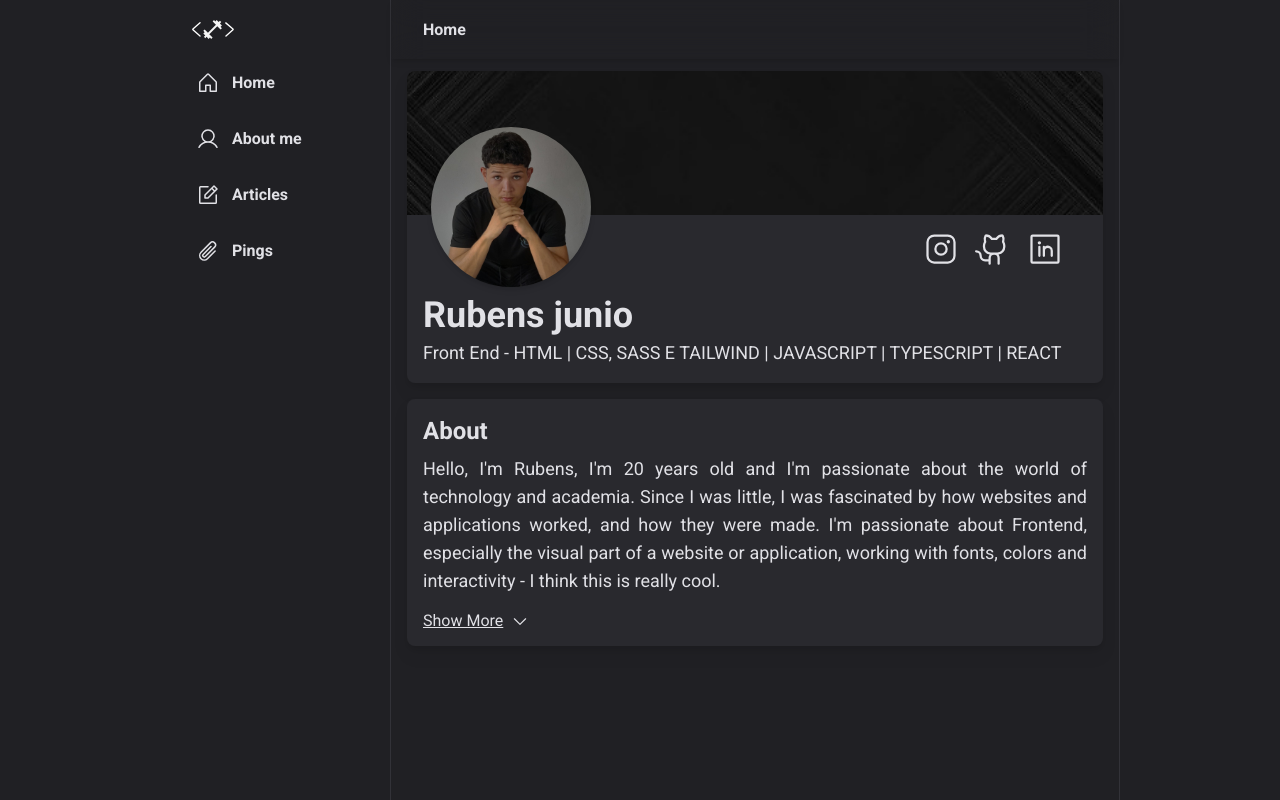
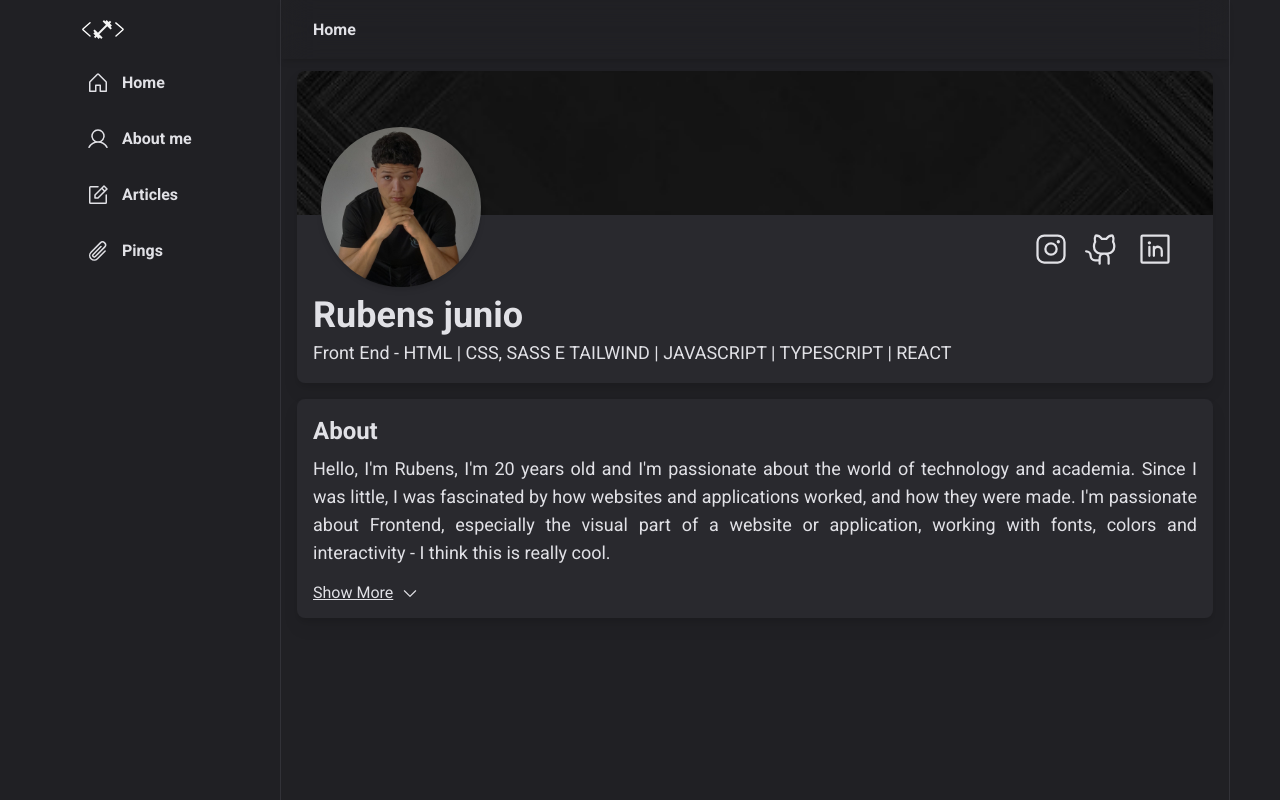
Before and after one commit to Rubensjuniors/app-blog, a Next.js app: page /en/about in a window 1280 px wide. Built offline with nearby package versions, Linux system fonts and the light colour scheme.

Commit message:
refactor: ajuste de tamanho de layout

```diff
--- a/src/app/[lang]/(pages)/about/page.tsx
+++ b/src/app/[lang]/(pages)/about/page.tsx
@@ -28,7 +28,7 @@ const About = () => {
         <Card>
           <div className="relative flex w-full justify-start">
             <Image
-              className="h-32 w-[748px] object-cover sm:h-36 sm:rounded-t-lg"
+              className="h-32 w-[948px] object-cover sm:h-36 sm:rounded-t-lg"
               src={bannerProfile}
               alt="banner"
             />
--- a/src/components/basic/Card/index.tsx
+++ b/src/components/basic/Card/index.tsx
@@ -2,7 +2,7 @@ import { CardProps } from './types'
 
 const Card = ({ children, classNames, title }: CardProps) => (
   <div
-    className={`max-w-[748px] bg-gray-700 drop-shadow-lg sm:rounded-lg ${classNames}`}
+    className={`max-w-[948px] bg-gray-700 drop-shadow-lg sm:rounded-lg ${classNames}`}
   >
     {title && <h1 className="text-xl font-bold sm:text-2xl">{title}</h1>}
     {children}
--- a/src/components/structure/Structor.component.tsx
+++ b/src/components/structure/Structor.component.tsx
@@ -19,7 +19,7 @@ const Structor = ({ children }: StructorProps) => {
     <>
       <div
         data-testid="structor"
-        className={`m-0-auto flex min-h-screen max-w-screen-lg justify-center`}
+        className={`m-0-auto flex min-h-screen max-w-screen-xl justify-center`}
       >
         <Sidemenu sidemenuItems={sidemenuItems} setTitle={setTitle} />
         <main className="z-1 min-h-screen w-content border-x border-gray-600">
```
